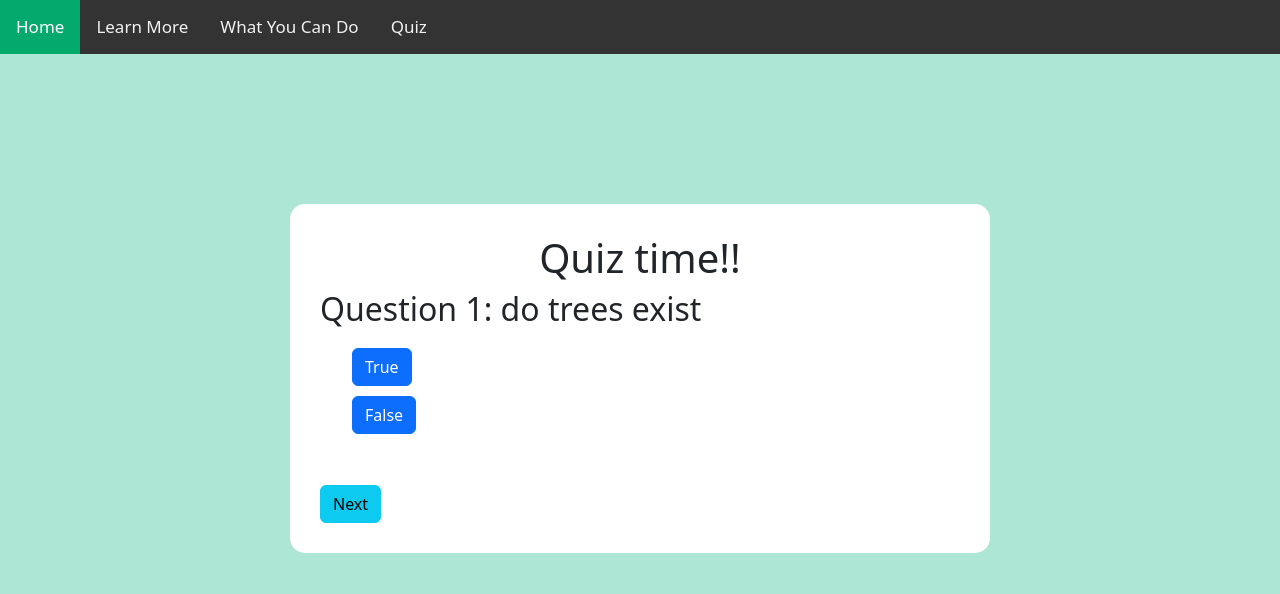
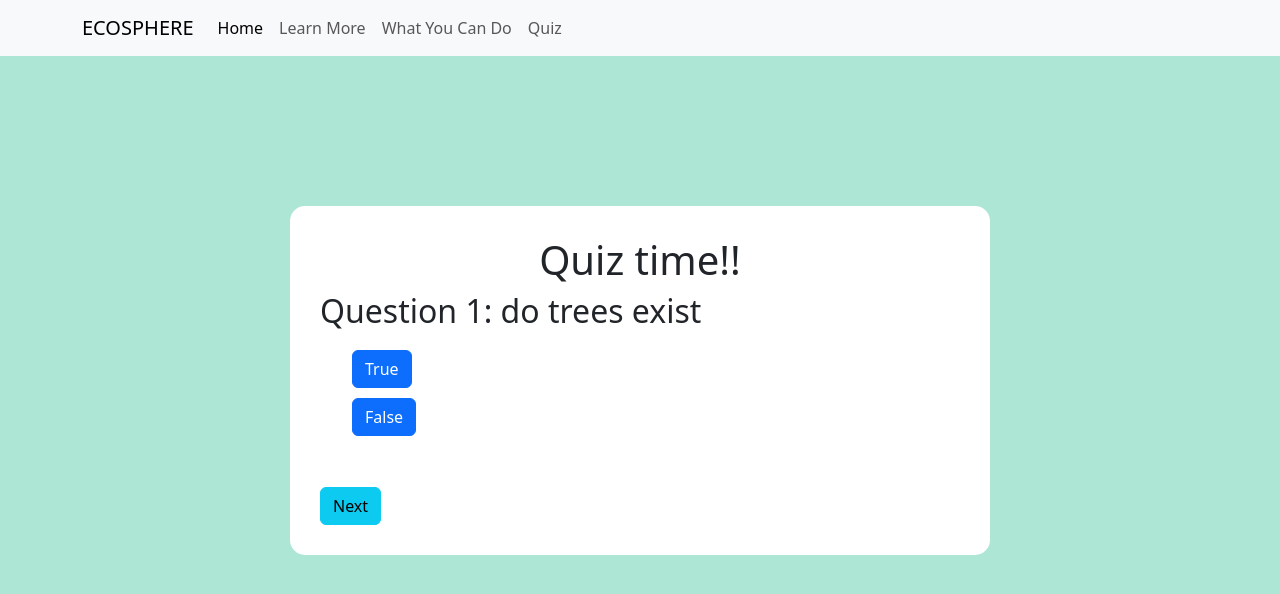
Before and after one commit to slam0051/slam0051.github.io, a plain HTML site: page quiz.html in a window 1280 px wide. Drawn offline with nearby package versions, Linux system fonts and the light colour scheme.

Commit message:
Updated navbar quiz.html

```diff
--- a/quiz.html
+++ b/quiz.html
@@ -8,12 +8,30 @@
 </head>
 
 <body>
-    <div class="topnav">
-        <a class="active" href="index.html">Home</a>
-        <a href="learnMore.html">Learn More</a>
-        <a href="whatYouCanDo.html">What You Can Do</a>
-        <a href="quiz.html">Quiz</a>
+    <nav class="navbar navbar-expand-lg bg-body-tertiary">
+    <div class="container">
+      <a class="navbar-brand" href="#">ECOSPHERE</a>
+      <button class="navbar-toggler" type="button" data-bs-toggle="collapse" data-bs-target="#navbarNav" aria-controls="navbarNav" aria-expanded="false" aria-label="Toggle navigation">
+        <span class="navbar-toggler-icon"></span>
+      </button>
+      <div class="collapse navbar-collapse" id="navbarNav">
+        <ul class="navbar-nav">
+          <li class="nav-item">
+            <a class="nav-link active" aria-current="page" href="index.html">Home</a>
+          </li>
+          <li class="nav-item">
+            <a class="nav-link" href="learnMore.html">Learn More</a>
+          </li>
+          <li class="nav-item">
+            <a class="nav-link" href="whatYouCanDo.html">What You Can Do</a>
+          </li>
+          <li class="nav-item">
+            <a class="nav-link" href="quiz.html">Quiz</a>
+          </li>
+        </ul>
+      </div>
     </div>
+  </nav>
     <div class="app">
         <h1> Quiz time!!</h1>
         <div class = "quiz">
```
